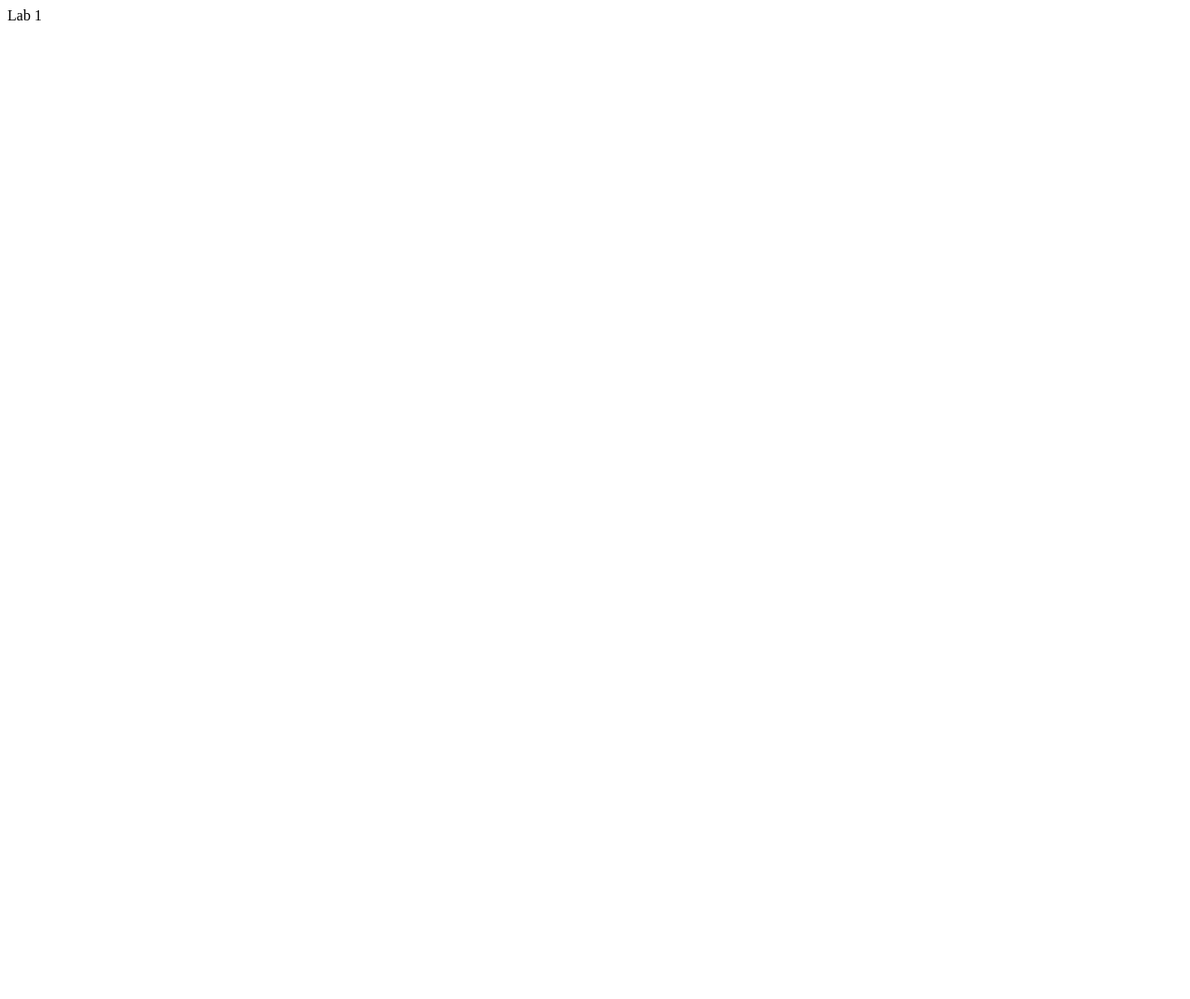
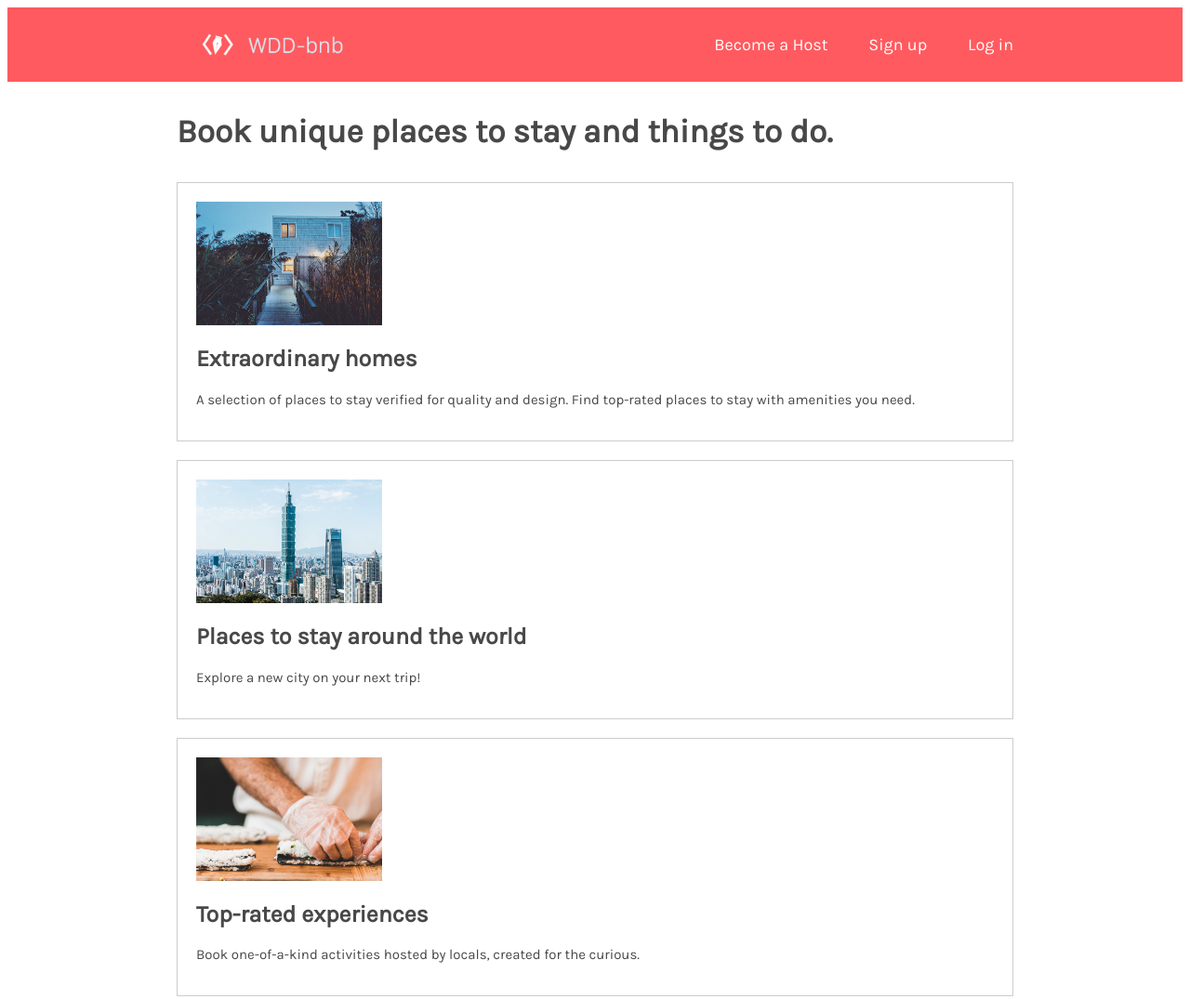
Before and after one commit to ian21tang/ian21tang.github.io, a plain HTML site: page labs/lab2/index.html in a window 1280 px wide. Shown: the whole page at 93% size. Before the commit the page ends 800 px from the top, so only its background shows below. Drawn offline with Linux system fonts and the light colour scheme.

Commit message:
finished lab2

```diff
--- /dev/null
+++ b/labs/lab2/css/style.css
@@ -0,0 +1,62 @@
+body {
+    font-family: Karla, sans-serif;
+    color: #484848;
+}
+nav ul {
+    list-style-type: none;
+    padding-inline-start: 0;
+    margin-block-start: 0;
+    margin-block-end: 0;
+}
+header{
+    background-color: #FF5A5F;
+    margin: 0;
+    padding: 0;
+    height: 80px;
+}
+#logo {
+    height: 80px;
+}
+nav {
+    float: right;
+}
+nav li {
+    display: inline-block;
+    margin-left: 40px;
+    line-height: 80px;
+}
+nav a{
+    color: white;
+    font-size: 18px;
+    text-decoration: none;
+    cursor: pointer;
+}
+nav a:hover{
+    text-decoration: underline;
+}
+.content {
+    width: 900px;
+    margin: auto;
+}
+section {
+    padding: 20px;
+    border: 1px solid #cccccc;
+    margin-bottom: 20px;
+}
+
+section img {
+    width: 200px;
+}
+h1 {
+    font-size: 35px;
+    padding-top: 10px;
+    padding-bottom: 10px;
+}
+
+h2 {
+    font-size: 25px;
+}
+
+section p {
+    font-size: 15px;
+}
--- a/labs/lab2/index.html
+++ b/labs/lab2/index.html
@@ -1,6 +1,46 @@
-<!DOCTYPE html>
 <html>
-    <body>
-        Lab 1
-    </body>
+  <head>
+    <title>WDD-bnb</title>
+    <link href="https://fonts.googleapis.com/css?family=Karla&display=swap" rel="stylesheet">
+    <link rel="stylesheet" href="css/style.css">
+  </head>
+  <body>
+    <header>
+        <div class="content">
+          <a href="home">
+            <img src="img/logo.png" alt="" id="logo"/>
+          </a>
+          <nav>
+            <ul>
+              <li><a href="become-host">Become a Host</a></li>
+              <li><a href="sign-up">Sign up</a></li>
+              <li><a href="log-in">Log in</a></li>
+            </ul>
+          </nav>
+        </div>
+    </header>
+    <div class="content">
+      <h1>Book unique places to stay and things to do.</h1>
+      <section>
+        <img src="img/house.png" />
+        <h2>Extraordinary homes</h2>
+        <p>
+          A selection of places to stay verified for quality and design. Find
+          top-rated places to stay with amenities you need.
+        </p>
+      </section>
+      <section>
+        <img src="img/city.png" />
+        <h2>Places to stay around the world</h2>
+        <p>Explore a new city on your next trip!</p>
+      </section>
+      <section>
+        <img src="img/sushimaking.png" />
+        <h2>Top-rated experiences</h2>
+        <p>
+          Book one-of-a-kind activities hosted by locals, created for the curious.
+        </p>
+      </section>
+    </div>
+  </body>
 </html>
```
Also changed, not shown: labs/lab2/img/city.png (added), labs/lab2/img/house.png (added), labs/lab2/img/logo.png (added), labs/lab2/img/sushimaking.png (added).
